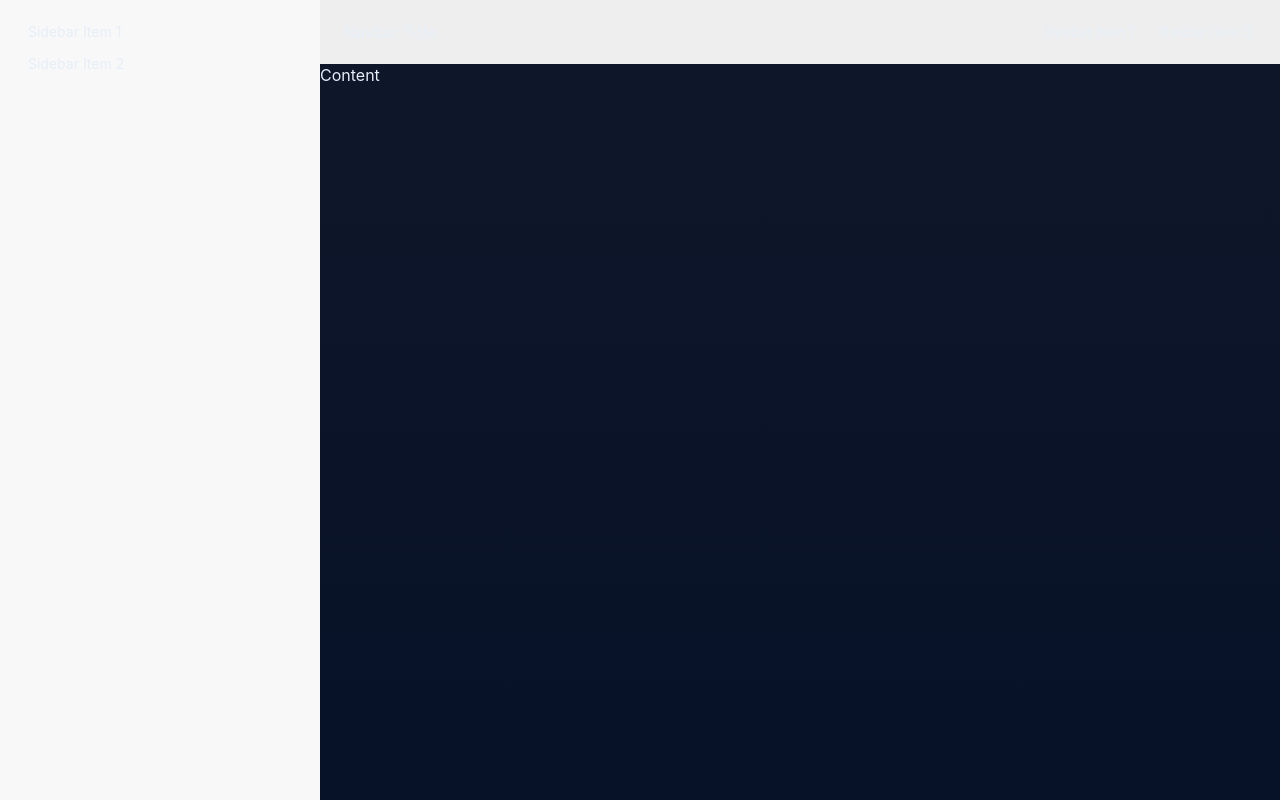
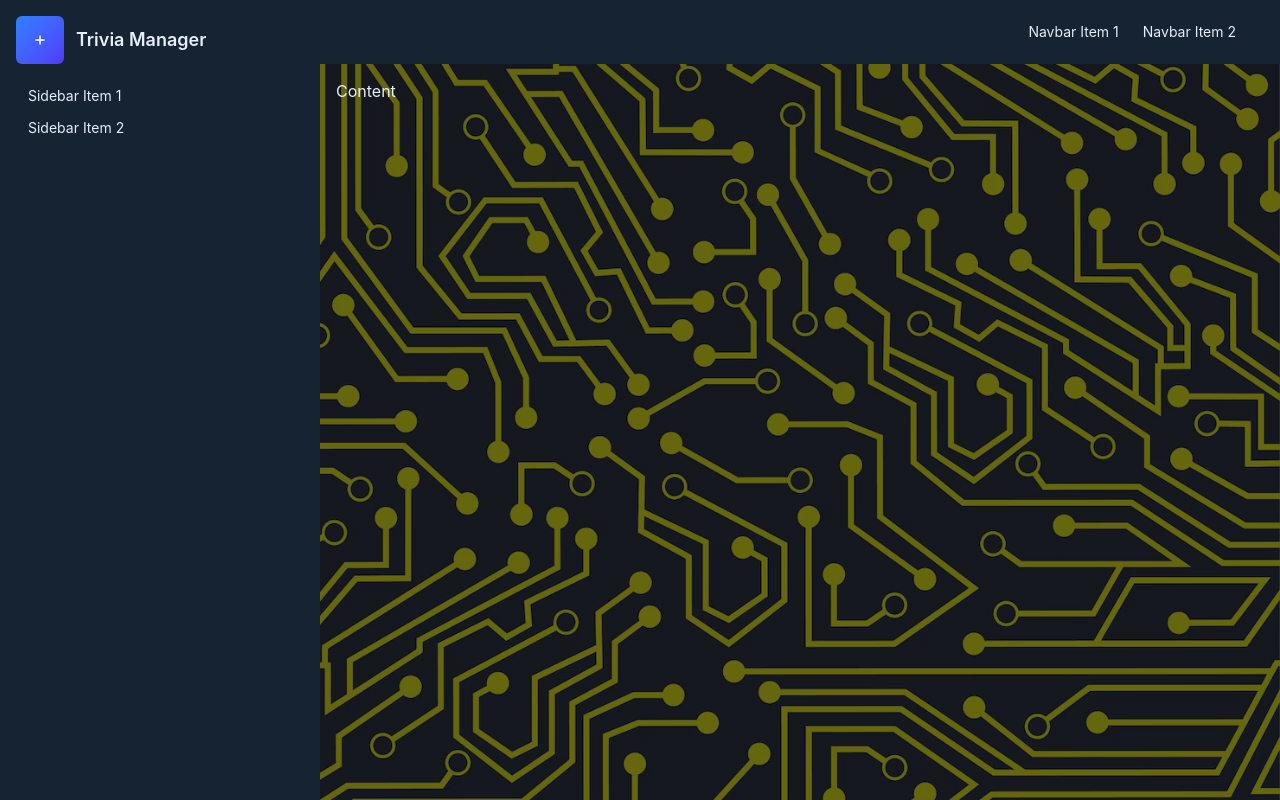
Before and after one commit to EmanolGonzalez/gitts-trivia-game, a Vue app: page / in a window 1280 px wide. Built offline with nearby package versions, Linux system fonts and the light colour scheme; the HTML template or start-up script is replaced by a standard one.

Commit message:
feature: add drawe escene

```diff
--- a/src/App.vue
+++ b/src/App.vue
@@ -5,7 +5,8 @@
     <input id="my-drawer-3" type="checkbox" class="drawer-toggle" />
     <div class="drawer-content flex flex-col">
       <!-- Navbar -->
-    <div class="navbar bg-base-300 w-full">
+      <div class="navbar bg-[#162332] w-full">
+        <!-- Button for small screens -->
         <div class="flex-none lg:hidden">
           <label for="my-drawer-3" aria-label="open sidebar" class="btn btn-square btn-ghost">
             <svg
@@ -23,27 +24,99 @@
             </svg>
           </label>
         </div>
-      <div class="mx-2 flex-1 px-2">Navbar Title</div>
-      <div class="hidden flex-none lg:block">
+
+        <!-- Navbar title section -->
+        <div class="mx-2 flex-1 px-2 flex items-center gap-3">
+          <!-- Título visible en md pero oculto en lg -->
+          <div class="flex lg:hidden items-center gap-3">
+            <div
+              class="logo rounded-md flex h-12 w-12 items-center justify-center bg-gradient-to-br from-blue-500 to-indigo-600 text-white"
+            >
+              <svg
+                xmlns="http://www.w3.org/2000/svg"
+                class="h-6 w-6"
+                viewBox="0 0 24 24"
+                fill="none"
+                stroke="currentColor"
+              >
+                <path
+                  stroke-linecap="round"
+                  stroke-linejoin="round"
+                  stroke-width="1.5"
+                  d="M12 8v8M8 12h8"
+                />
+              </svg>
+            </div>
+            <div class="leading-tight">
+              <div class="text-lg font-semibold">Trivia Manager</div>
+              <div class="text-sm text-muted"></div>
+            </div>
+          </div>
+
+          <!-- Navbar items (right side) -->
+          <div class="hidden flex-none lg:block ml-auto">
             <ul class="menu menu-horizontal">
-          <!-- Navbar menu content here -->
               <li><a>Navbar Item 1</a></li>
               <li><a>Navbar Item 2</a></li>
             </ul>
           </div>
         </div>
-    <!-- Page content here -->
-    Content
       </div>
+
+      <!-- Page content -->
+      <div class="p-4">Content</div>
+    </div>
+
+    <!-- Sidebar -->
     <div class="drawer-side">
       <label for="my-drawer-3" aria-label="close sidebar" class="drawer-overlay"></label>
-    <ul class="menu bg-base-200 min-h-full w-80 p-4">
-      <!-- Sidebar content here -->
+      <div class="w-80 bg-[#162332] min-h-full p-4">
+        <!-- Sidebar header (visible solo en lg+) -->
+        <div class="sidebar-header mb-4 flex items-center gap-3 hidden lg:flex">
+          <div
+            class="logo rounded-md flex h-12 w-12 items-center justify-center bg-gradient-to-br from-blue-500 to-indigo-600 text-white"
+          >
+            <svg
+              xmlns="http://www.w3.org/2000/svg"
+              class="h-6 w-6"
+              viewBox="0 0 24 24"
+              fill="none"
+              stroke="currentColor"
+            >
+              <path
+                stroke-linecap="round"
+                stroke-linejoin="round"
+                stroke-width="1.5"
+                d="M12 8v8M8 12h8"
+              />
+            </svg>
+          </div>
+          <div class="leading-tight">
+            <div class="text-lg font-semibold">Trivia Manager</div>
+            <div class="text-sm text-muted"></div>
+          </div>
+        </div>
+
+        <!-- Sidebar menu -->
+        <ul class="menu p-0">
           <li><a>Sidebar Item 1</a></li>
           <li><a>Sidebar Item 2</a></li>
         </ul>
       </div>
     </div>
+  </div>
 </template>
 
-<style scoped></style>
+<style scoped>
+.sidebar-header .text-muted {
+  color: rgba(100, 116, 139, 1);
+}
+
+.logo svg {
+  stroke: white;
+}
+
+.drawer-side .w-80 {
+  min-height: 100vh;
+}
+</style>
--- a/src/assets/main.css
+++ b/src/assets/main.css
@@ -1,30 +1,66 @@
-@import "tailwindcss";
+@import 'tailwindcss';
 @plugin "daisyui";
 
+@theme {
+}
 
 :root {
-  --bg: #0f172a;
+  --bg: #162332;
   --card: #0b1220;
   --muted: #9aa4b2;
   --accent: #60a5fa;
   --text: #e6eef8;
   --success: #22c55e;
+  /* overlay opacity for the background image */
+  --bg-overlay: rgba(2, 6, 23, 0.55);
 }
 
+html,
+body,
+#app {
+  height: 100%;
+}
 
 body {
-  background: linear-gradient(180deg, var(--bg) 0%, #071127 100%);
+  margin: 0;
+  /* background image with a subtle dark overlay for better contrast */
+  background-image:
+    linear-gradient(var(--bg-overlay), var(--bg-overlay)), url('/circuit-board.jpg');
+  background-size: cover;
+  background-repeat: no-repeat;
+  background-attachment: fixed;
+  background-position: center center;
+
   color: var(--text);
-  font-family: Inter, ui-sans-serif, system-ui, -apple-system, 'Segoe UI', Roboto,
-    'Helvetica Neue', Arial;
+  font-family:
+    Inter,
+    ui-sans-serif,
+    system-ui,
+    -apple-system,
+    'Segoe UI',
+    Roboto,
+    'Helvetica Neue',
+    Arial;
   -webkit-font-smoothing: antialiased;
   -moz-osx-font-smoothing: grayscale;
   line-height: 1.4;
 }
 
+/* Provide a translucent page overlay utility if needed */
+.page-overlay {
+  position: fixed;
+  inset: 0;
+  background: rgba(0, 0, 0, 0.25);
+  pointer-events: none;
+  z-index: 0;
+}
 
-
-h1, h2, h3, h4, h5, h6 {
+h1,
+h2,
+h3,
+h4,
+h5,
+h6 {
   color: var(--text);
   line-height: 1.1;
 }
--- /dev/null
+++ b/src/types/layout.ts
@@ -0,0 +1,8 @@
+export type LayoutType = 'default' | 'blank'
+
+export interface LayoutConfig {
+  name: string
+  component: any
+  requiresAuth?: boolean
+  meta?: Record<string, any>
+}
--- /dev/null
+++ b/src/utils/useLayouts.ts
@@ -0,0 +1,32 @@
+import { computed } from 'vue'
+import { useRoute } from 'vue-router'
+import type { LayoutType } from '@/types/layout'
+
+// Importar layouts
+import DefaultLayout from '@/layouts/dashboard/dashboard-layout.vue'
+import BlankLayout from '@/layouts/BlankLayout.vue'
+
+const layouts = {
+  default: DefaultLayout,
+  blank: BlankLayout,
+}
+
+export const useLayout = () => {
+  const route = useRoute()
+
+  // Obtener el layout de la ruta actual
+  const currentLayout = computed(() => {
+    const layoutName = (route.meta?.layout as LayoutType) || 'default'
+    return layouts[layoutName] || layouts.default
+  })
+
+  // Verificar si el layout requiere autenticación
+  const requiresAuth = computed(() => {
+    return route.meta?.requiresAuth || false
+  })
+
+  return {
+    currentLayout,
+    requiresAuth,
+  }
+}
```
Also changed, not shown: public/circuit-board.jpg (added), public/image-reference.webp (added). Lines whose indentation alone changed are shown as unchanged.
